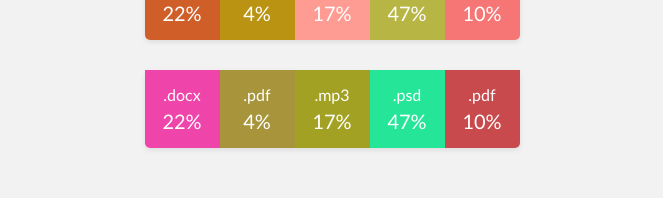
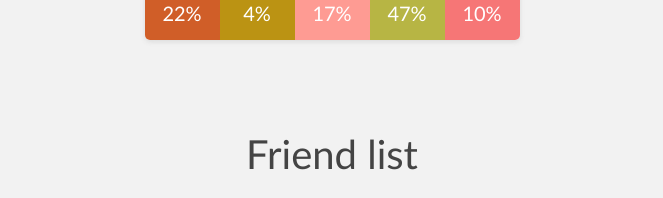
Before and after one commit to jacekpietrzak/goit-react-hw-01-components, a React (Create React App) app: page / in a window 1280 px wide. Shown: the part 948-1146 px from the top of the page, without its empty margins (308-971 px from the left). Built offline with nearby package versions, Linux system fonts and the light colour scheme.

Commit message:
Update App.jsx

```diff
--- a/src/components/App.jsx
+++ b/src/components/App.jsx
@@ -21,7 +21,7 @@ export const App = () => {
       <h2 className="heading2">Statistics</h2>
 
       <Statistics title="Upload stats" stats={data} />
-      <Statistics stats={data} />
+
       <h2 className="heading2">Friend list</h2>
 
       <FriendList friends={friends} />
```
